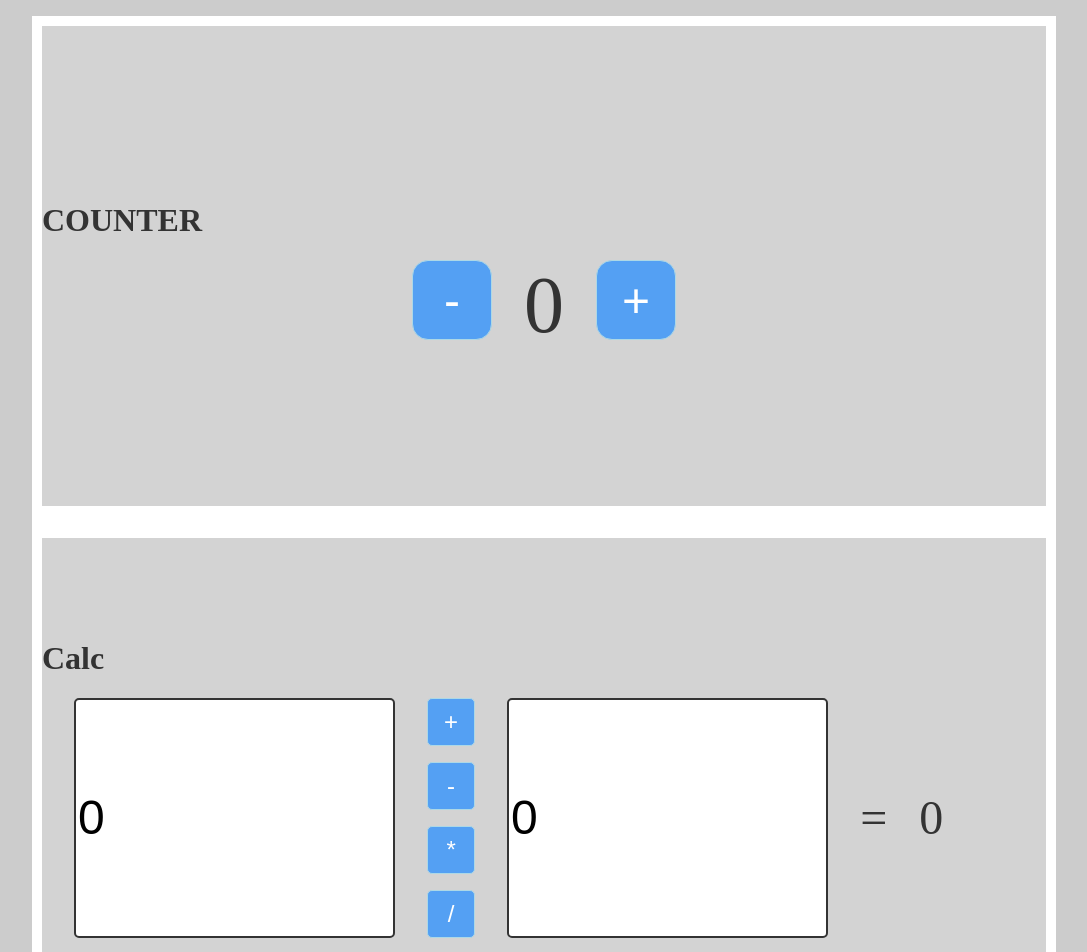
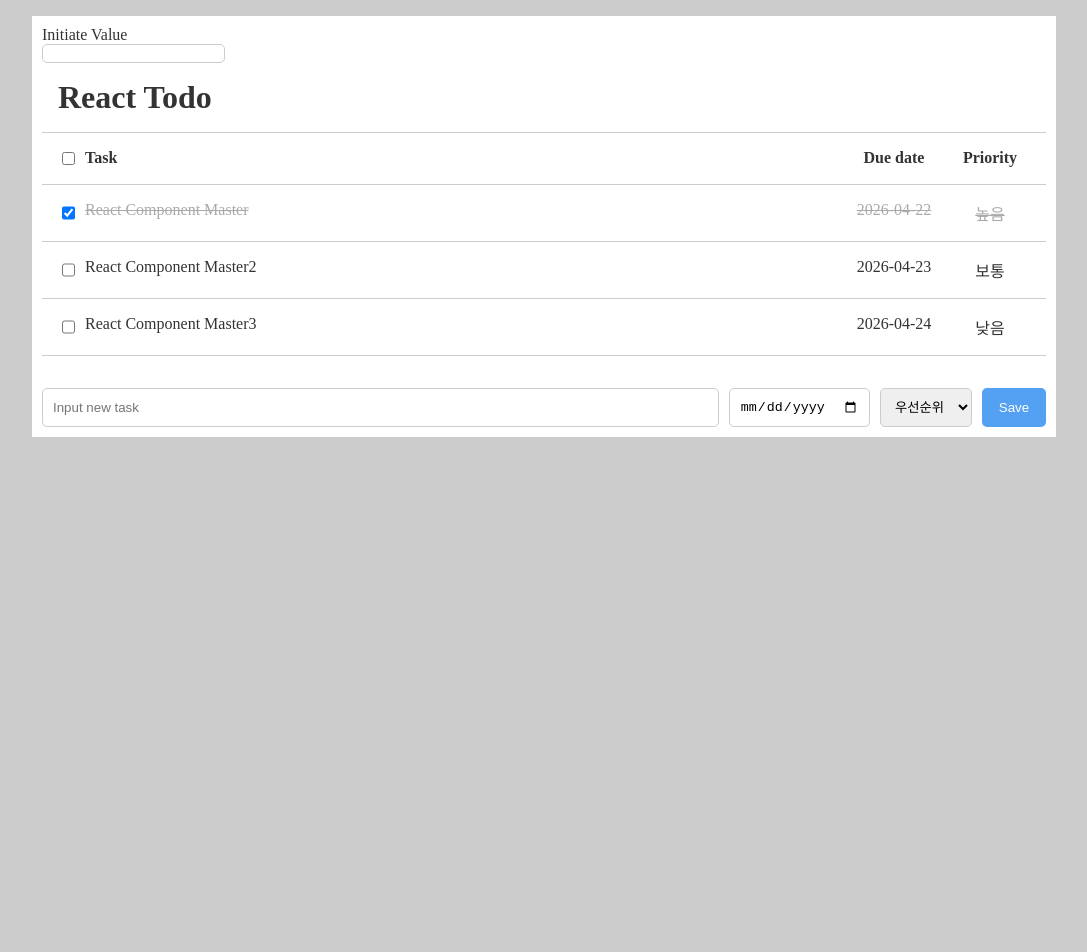
Before and after one commit to Rien3844/kt_ds_React, a React (Vite) app: page / in a window 1280 px wide. Shown: the top 952 px of the page, without its empty margins (96-1183 px from the left). After the commit the page ends 800 px from the top, so only its background shows below. Built offline with nearby package versions, Linux system fonts and the light colour scheme.

Commit message:
todo state practice

```diff
--- a/src/App.jsx
+++ b/src/App.jsx
@@ -1,9 +1,9 @@
 import ArticleMain from "./components/articles/articleMain.jsx";
 import TodoMain from "./components/todo/TodoMain.jsx";
-import AssignmentMain from "./components/counter&calc/AssignmentMain.jsx";
+// import AssignmentMain from "./components/counter&calc/AssignmentMain.jsx";
 
 export default function App() {
-  // return <TodoMain />;
+  return <TodoMain />;
   // return <ArticleMain />;
-  return <AssignmentMain />;
+  // return <AssignmentMain />;
 }
--- a/src/components/counter&calc/AssignmentMain.jsx
+++ /dev/null
@@ -1,13 +0,0 @@
-import CalcMain from "./CalcMain.jsx";
-import CounterMain from "./CounterMain.jsx";
-
-const AssignmentMain = () => {
-  return (
-    <div className="wrapper">
-      <CounterMain />
-      <CalcMain />
-    </div>
-  );
-};
-
-export default AssignmentMain;
--- a/src/components/counter&calc/CalcMain.jsx
+++ /dev/null
@@ -1,85 +0,0 @@
-import { useState } from "react";
-
-const CalcMain = () => {
-  const [a, setA] = useState(0);
-  const [b, setB] = useState(0);
-  const [calc, setCalc] = useState(0);
-
-  const onAValueChangeHandler = (event) => {
-    setA(event.target.value);
-
-    console.log(a);
-  };
-  const onBValueChangeHandler = (event) => {
-    setB(event.target.value);
-    console.log(b);
-  };
-
-  // 형변환 안해주니 string값으로 계산이됨
-  const onPlusCalcClickHandler = () => {
-    setCalc(Number(a) + Number(b));
-  };
-  const onMinusCalcClickHandler = () => {
-    setCalc(a - b);
-  };
-  const onmultiplyCalcClickHandler = () => {
-    setCalc(a * b);
-  };
-  const onDivideCalcClickHandler = () => {
-    setCalc(a / b);
-  };
-
-  return (
-    <div className="calculator">
-      <h1>Calc</h1>
-      <div className="calcGroup">
-        <input
-          type="number"
-          className="inputNum"
-          value={a}
-          onChange={onAValueChangeHandler}
-        />
-        <div className="buttonGroup">
-          <button
-            type="button"
-            className="calcButton"
-            onClick={onPlusCalcClickHandler}
-          >
-            +
-          </button>
-          <button
-            type="button"
-            className="calcButton"
-            onClick={onMinusCalcClickHandler}
-          >
-            -
-          </button>
-          <button
-            type="button"
-            className="calcButton"
-            onClick={onmultiplyCalcClickHandler}
-          >
-            *
-          </button>
-          <button
-            type="button"
-            className="calcButton"
-            onClick={onDivideCalcClickHandler}
-          >
-            /
-          </button>
-        </div>
-        <input
-          type="number"
-          className="inputNum"
-          value={b}
-          onChange={onBValueChangeHandler}
-        />
-        <div className="equalPattern">=</div>
-        <div className="resultValue">{calc}</div>
-      </div>
-    </div>
-  );
-};
-
-export default CalcMain;
--- a/src/components/counter&calc/CounterMain.jsx
+++ /dev/null
@@ -1,50 +0,0 @@
-import { useState } from "react";
-
-const CounterMain = () => {
-  const [count, setCount] = useState(0);
-
-  // +버튼
-  const onPlusButtonClickHandler = () => {
-    setCount((prev) => {
-      if (prev < 100) {
-        return prev + 1;
-      }
-      return prev;
-    });
-  };
-
-  // -버튼
-  const onMinusButtonClickHandler = () => {
-    setCount((prev) => {
-      if (prev > 0) {
-        return prev - 1;
-      }
-      return prev;
-    });
-  };
-
-  return (
-    <div className="counter">
-      <h1>COUNTER</h1>
-      <div className="counterGroup">
-        <button
-          className="plusButton"
-          type="button"
-          onClick={onMinusButtonClickHandler}
-        >
-          -
-        </button>
-        <div className="countNum">{count}</div>
-        <button
-          className="minusButton"
-          type="button"
-          onClick={onPlusButtonClickHandler}
-        >
-          +
-        </button>
-      </div>
-    </div>
-  );
-};
-
-export default CounterMain;
--- a/src/components/todo/TodoAppender.jsx
+++ b/src/components/todo/TodoAppender.jsx
@@ -1,4 +1,5 @@
 const TodoAppender = ({
+  inputData: { todo, dueDate, priority },
   onTaskKeyUp,
   onDateChange,
   onPrioritySelectChange,
@@ -6,9 +7,14 @@ const TodoAppender = ({
 }) => {
   return (
     <footer>
-      <input type="text" placeholder="Input new task" onKeyUp={onTaskKeyUp} />
-      <input type="date" onChange={onDateChange} />
-      <select onChange={onPrioritySelectChange}>
+      <input
+        type="text"
+        value={todo}
+        placeholder="Input new task"
+        onChange={onTaskKeyUp}
+      />
+      <input type="date" value={dueDate} onChange={onDateChange} />
+      <select value={priority} onChange={onPrioritySelectChange}>
         <option>우선순위</option>
         <option value="1">높음</option>
         <option value="2">보통</option>
--- a/src/components/todo/TodoHeader.jsx
+++ b/src/components/todo/TodoHeader.jsx
@@ -1,7 +1,10 @@
-const TodoHeader = () => {
+const TodoHeader = ({ onAllDoneChange }) => {
+  const onAllDoneChangeHandler = (event) => {
+    onAllDoneChange(event.target.checked);
+  };
   return (
     <li className="tasks-header">
-      <input id="checkall" type="checkbox" />
+      <input id="checkall" type="checkbox" onChange={onAllDoneChangeHandler} />
       <label>Task</label>
       <span className="due-date">Due date</span>
       <span className="priority">Priority</span>
--- a/src/components/todo/TodoMain.jsx
+++ b/src/components/todo/TodoMain.jsx
@@ -53,49 +53,63 @@ const TodoMain = () => {
   ];
 
   const [cachedData, setCachedData] = useState(todoDatas);
+  const [{ todo, dueDate, priority }, setNewTodoData] = useState({
+    todo: "",
+    dueDate: "",
+    priority: 0,
+  });
+
+  const onAllDoneChangeHandler = (isDone) => {
+    setCachedData((prevData) => {
+      // cachedData를 반복하면서 모든 isDone의 값을 변경한다.
+      const newData = prevData.map((todo) => ({ ...todo, isDone }));
+      //변경된 결과를 반환한다.
+      return newData;
+    });
+  };
 
   // 특정 todo의 isDone 값을 반전시키는 함수.
   // 이 함수를 TodoList에게 props로 전달.
   // TodoList는 TodoItem에게 props로 전달.
-  const onDoneChangeHandler = (todoId) => {
+  const onDoneChangeHandler = (todoId, isDone) => {
     // 일반적인 값을 넣을 수도 있지만, 함수도 넣을 수 있음.
     // 왜 함수를 쓰는가? = parameter에 변경 이전 데이터(cachedData)를 넣어줄 예정.
-    setCachedData((prevData) => {
-      // TODO : [...prevData]에 대해서
-      const newStateMemory = [...prevData];
-
-      // java for each 와 같은 형태의 문법
-      for (const todo of newStateMemory) {
-        if (todo.id === todoId) {
-          // TODO : !todo.isDone => true로 바꾼이유
-          todo.isDone = true;
-          break;
-        }
-      }
-      // cashedData를 가져와 값을 바꿧으니, cachedData를 바뀐 값으로 바꿔줘라. ==> return prevData;
-      // 안바뀌는 이유? : cachedData를 바꿔 메모리안 데이터는 바뀌었지만 메모리 주소(배열)는 바뀌지 않았다.
-      // ==> React는 메모리 주소(배열)가 바뀌지않으면 바꾸지 않았다고 판단한다. = 메모리 주소(배열)를 바꿔줘야함.
-      // [...prevData] = 데이터를 새로운 메모리 주소(배열)를 만들어 다른 메모리 주소(배열)로 넣어준다.
-      return newStateMemory;
-    });
-
-    console.log(todoId, todoDatas);
+    setCachedData((prevData) =>
+      prevData.map((todo) =>
+        todo.id === todoId ? { ...todo, isDone: !todo.isDone } : todo,
+      ),
+    );
+    console.log(isDone);
   };
 
   const onTaskKeyUpHandler = (event) => {
     console.log(event.target.value);
+    setNewTodoData((prevData) => ({ ...prevData, todo: event.target.value }));
   };
 
   const onDateChangeHandler = (event) => {
     console.log(event.target.value);
+    setNewTodoData((prevData) => ({
+      ...prevData,
+      dueDate: event.target.value,
+    }));
   };
 
   const onSaveButtonClickHandler = () => {
     console.log("저장합니다.");
+    setCachedData((prevData) => [
+      ...prevData,
+      { id: prevData.length + 1, todo, dueDate, priority, isDone: false },
+    ]);
+    setNewTodoData({ todo: "", dueDate: "", priority: 0 });
   };
 
   const onPrioritySelectChangeHandler = (event) => {
     console.log(event.target.value);
+    setNewTodoData((prevData) => ({
+      ...prevData,
+      priority: parseInt(event.target.value),
+    }));
   };
 
   // 컴포넌트가 만들어줄 HTML Tag set을 반환.
@@ -106,10 +120,11 @@ const TodoMain = () => {
       </div>
       <header>React Todo</header>
       <ul className="tasks">
-        <TodoHeader />
+        <TodoHeader onAllDoneChange={onAllDoneChangeHandler} />
         <TodoList todoDatas={cachedData} onDoneChange={onDoneChangeHandler} />
       </ul>
       <TodoAppender
+        inputData={{ todo, dueDate, priority }}
         onTaskKeyUp={onTaskKeyUpHandler}
         onDateChange={onDateChangeHandler}
         onSaveButtonClick={onSaveButtonClickHandler}
```
Also changed, not shown: 1 other file (tests, documents, lock files or other folders).
